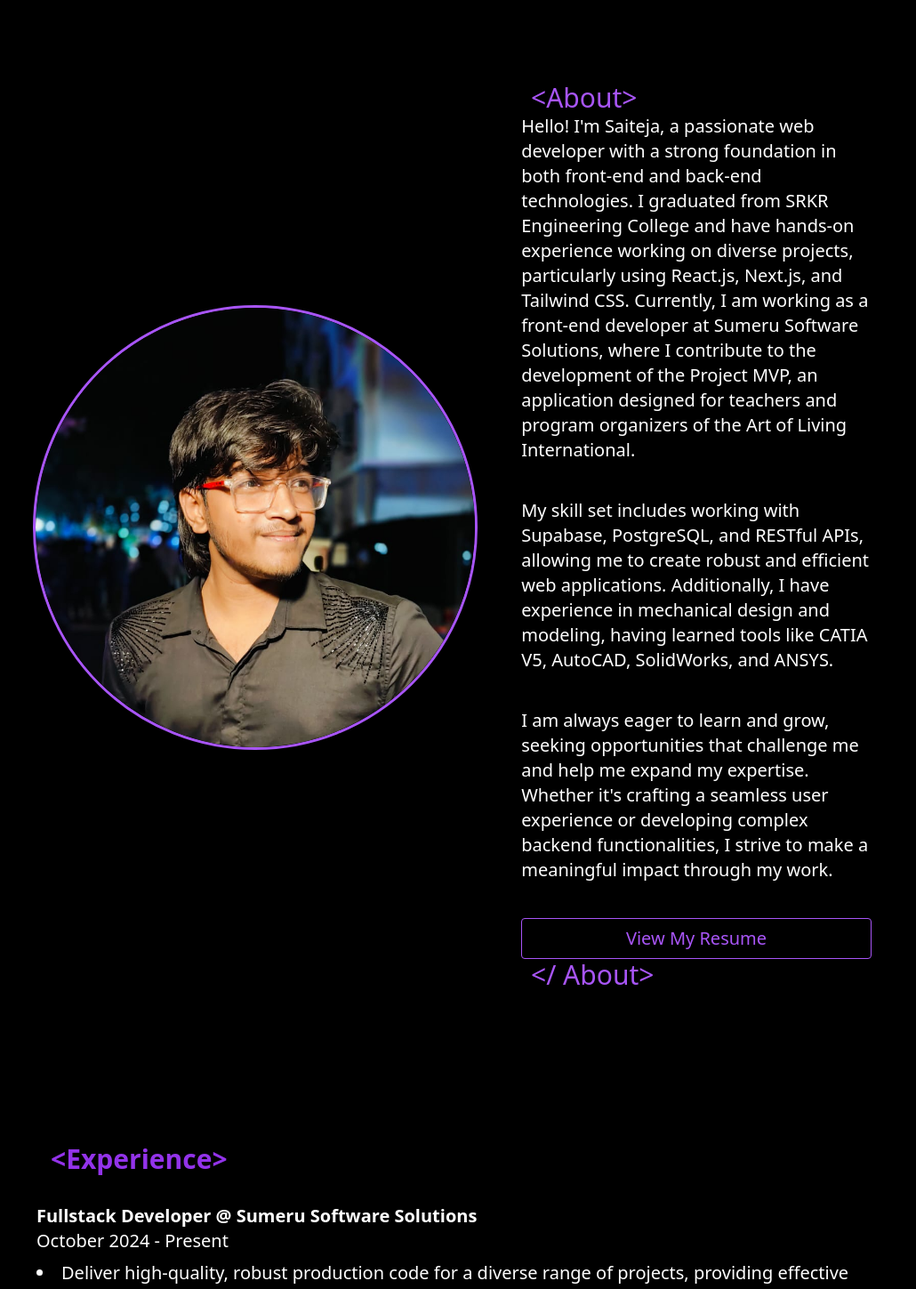
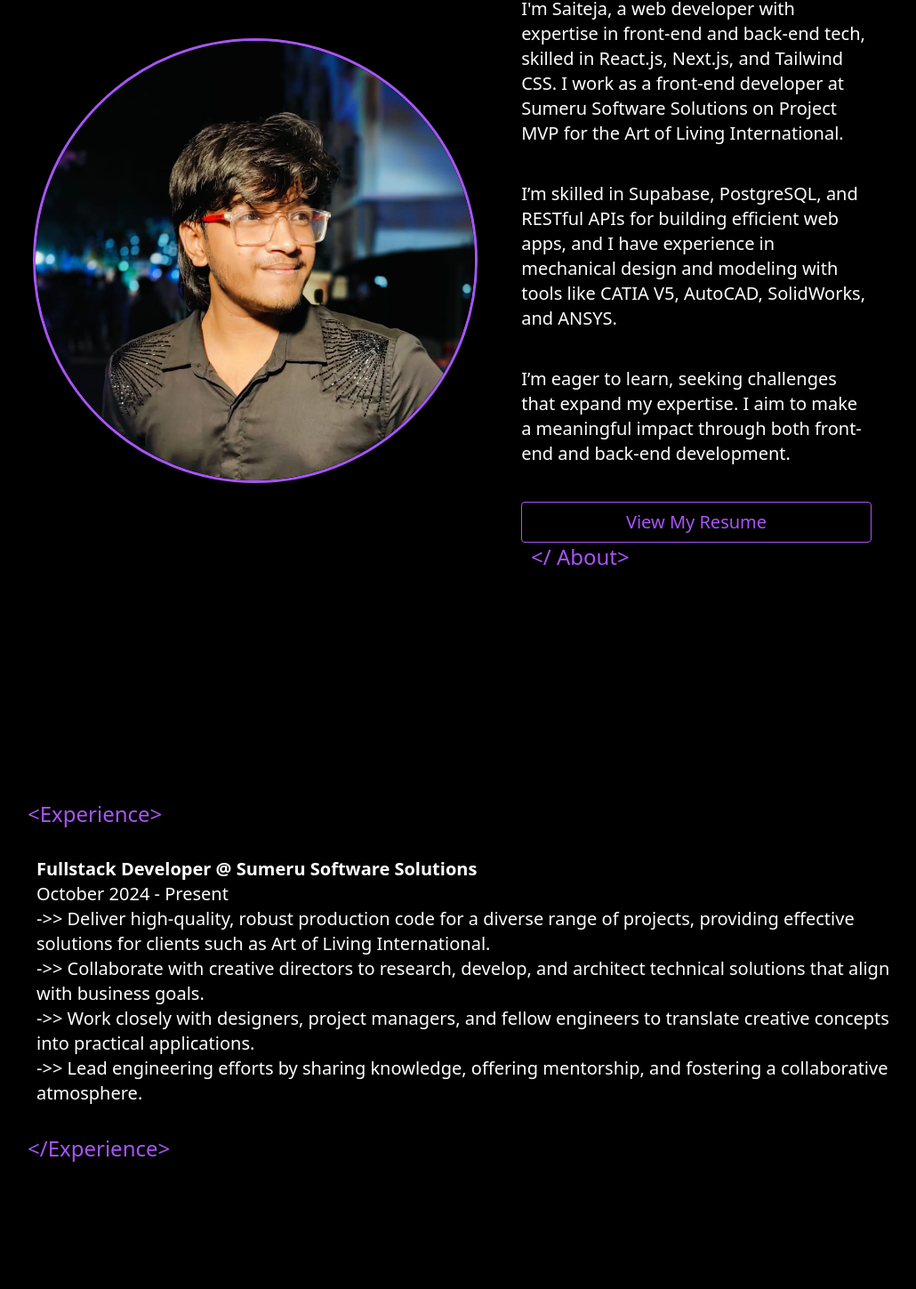
Before and after one commit to sangisapusaiteja/portfolio, a React (Create React App) app: page / in a window 1280 px wide. Shown: the part 897-2346 px from the top of the page at 89% size, without its empty margins (127-1157 px from the left). Built offline with nearby package versions, Linux system fonts and the light colour scheme.

Commit message:
ui chnanges

```diff
--- a/src/About.js
+++ b/src/About.js
@@ -8,7 +8,7 @@ const About = () => {
   };
 
   return (
-    <div className="flex  flex-col justify-center items-end md:items-center  text-2xl h-[1000px]  ml-10 pt-[900px] md:pt-0" >
+    <div className="flex  flex-col justify-center items-end md:items-center  text-2xl h-screen  ml-10  md:pt-0 ">
       <div className="flex flex-col md:flex-row items-center md:w-[80%]">
         <img
           src={myPhoto}
@@ -16,34 +16,25 @@ const About = () => {
           className="mb-5 w-[300px] md:w-[500px] h-[300px] md:h-[500px] rounded-full mr-10 md:mr-0 border-[3px] border-purple-500"
         />
         <div>
-          <h2 className="text-purple-500 text-2xl sm:text-3xl font-medium pl-[60px]">
+          <h2 className="text-purple-500 text-xl sm:text-2xl font-none pl-[60px]">
             &lt;About&gt;
           </h2>
-          <div className="p-5 flex flex-col items-center gap-10 text-xl md:p-0">
+          <div className="p-5 flex flex-col items-center gap-10 text-sm md:text-xl md:p-0">
             <p className="w-[80%]">
-              Hello! I'm Saiteja, a passionate web developer with a strong
-              foundation in both front-end and back-end technologies. I
-              graduated from SRKR Engineering College and have hands-on
-              experience working on diverse projects, particularly using
-              React.js, Next.js, and Tailwind CSS. Currently, I am working as a
-              front-end developer at Sumeru Software Solutions, where I
-              contribute to the development of the Project MVP, an application
-              designed for teachers and program organizers of the Art of Living
-              International.
+              I'm Saiteja, a web developer with expertise in front-end and
+              back-end tech, skilled in React.js, Next.js, and Tailwind CSS. I
+              work as a front-end developer at Sumeru Software Solutions on
+              Project MVP for the Art of Living International.
             </p>
             <p className="w-[80%]">
-              My skill set includes working with Supabase, PostgreSQL, and
-              RESTful APIs, allowing me to create robust and efficient web
-              applications. Additionally, I have experience in mechanical design
-              and modeling, having learned tools like CATIA V5, AutoCAD,
-              SolidWorks, and ANSYS.
+              I’m skilled in Supabase, PostgreSQL, and RESTful APIs for building
+              efficient web apps, and I have experience in mechanical design and
+              modeling with tools like CATIA V5, AutoCAD, SolidWorks, and ANSYS.
             </p>
             <p className="w-[80%]">
-              I am always eager to learn and grow, seeking opportunities that
-              challenge me and help me expand my expertise. Whether it's
-              crafting a seamless user experience or developing complex backend
-              functionalities, I strive to make a meaningful impact through my
-              work.
+              I’m eager to learn, seeking challenges that expand my expertise. I
+              aim to make a meaningful impact through both front-end and
+              back-end development.
             </p>
 
             <button
@@ -53,7 +44,7 @@ const About = () => {
               View My Resume
             </button>
           </div>
-          <h2 className="text-purple-500 text-2xl sm:text-3xl font-medium pl-[60px]">
+          <h2 className="text-purple-500 text-xl sm:text-2xl font-none pl-[60px]">
             &lt;/ About&gt;
           </h2>
         </div>
--- a/src/App.js
+++ b/src/App.js
@@ -6,7 +6,6 @@ import Contact from "./Contact";
 import GetInTouch from "./GetInTouch";
 import SocialIcons from "./SocialIcons";
 import EmailVertical from "./EmailVertical";
-import Logo from "./Logo";
 import Experience from "./Experience";
 import Projects from "./Projects";
 import { FaAdjust } from "react-icons/fa";
--- a/src/Experience.js
+++ b/src/Experience.js
@@ -6,36 +6,34 @@ const Experience = () => {
       title: "Fullstack Developer @ Sumeru Software Solutions",
       duration: "October 2024 - Present",
       responsibilities: [
-        "Deliver high-quality, robust production code for a diverse range of projects, providing effective solutions for clients such as Art of Living International.",
-        "Collaborate with creative directors to research, develop, and architect technical solutions that align with business goals.",
-        "Work closely with designers, project managers, and fellow engineers to translate creative concepts into practical applications.",
-        "Lead engineering efforts by sharing knowledge, offering mentorship, and fostering a collaborative atmosphere.",
+        "->> Deliver high-quality, robust production code for a diverse range of projects, providing effective solutions for clients such as Art of Living International.",
+        "->> Collaborate with creative directors to research, develop, and architect technical solutions that align with business goals.",
+        "->> Work closely with designers, project managers, and fellow engineers to translate creative concepts into practical applications.",
+        "->> Lead engineering efforts by sharing knowledge, offering mentorship, and fostering a collaborative atmosphere.",
       ],
     },
   ];
 
   return (
-    <section className="min-h-screen flex flex-col justify-center items-center py-20 mt-[1000px] md:mt-0">
+    <section className="h-screen flex flex-col justify-center items-center py-20  md:mt-0">
       <div className="w-4/5">
-        <h2 className="text-purple-600 text-2xl sm:text-3xl font-semibold pl-14 ">
+        <h2 className="text-purple-500 text-xl sm:text-2xl font-none pl-[30px]">
           &lt;Experience&gt;
         </h2>
-        <div className="mt-8 pl-[40px] text-xl">
+        <div className="mt-8 pl-[40px] text-sm md:text-xl">
           {experiences.map((exp, index) => (
             <article key={index} className="mb-8">
               <h3 className=" font-semibold">{exp.title}</h3>
-              <p className="">{exp.duration}</p>
-              <ul className="list-disc list-inside mt-2 space-y-1">
+              <p>{exp.duration}</p>
+              <ul>
                 {exp.responsibilities.map((responsibility, idx) => (
-                  <li key={idx} className="">
-                    {responsibility}
-                  </li>
+                  <li key={idx}>{responsibility}</li>
                 ))}
               </ul>
             </article>
           ))}
         </div>
-        <h2 className="text-purple-600 text-2xl sm:text-3xl font-semibold pl-14 ">
+        <h2 className="text-purple-500 text-xl sm:text-2xl font-none pl-[30px]">
           &lt;/Experience&gt;
         </h2>
       </div>
--- a/src/GetInTouch.js
+++ b/src/GetInTouch.js
@@ -7,12 +7,12 @@ const GetInTouch = () => {
   };
 
   return (
-    <div className="flex h-[1000px] flex-col lg:flex-row justify-center items-center text-lg pl-[60px] w-[90%]">
+    <div className="flex h-screen flex-col lg:flex-row justify-center items-center text-lg pl-[60px] w-[90%]">
       <div className="flex flex-col justify-start items-start sm:items-start max-w-lg lg:mr-10">
-        <h2 className="text-purple-500 text-2xl sm:text-3xl font-medium ">
+        <h2 className="text-purple-500 text-xl sm:text-2xl font-none">
           &lt;GetInTouch&gt;
         </h2>
-        <div className="p-5 md:p-0 flex flex-col text-left sm:text-left mb:text-3xl">
+        <div className="p-5 md:p-0 flex flex-col text-left sm:text-left text-sm md:text-xl">
           <p className="mb-2 sm:mb-4">Get In Touch</p>
           <p className="mb-2 sm:mb-4">
             I’m currently looking for any new opportunities,
@@ -53,7 +53,9 @@ const GetInTouch = () => {
           </p>
           <p className="mb-2 sm:mb-4 mt-4">
             Contact Telephone:{" "}
-            <a className="text-purple-500" href="tel:+918247714017">+91 82477 14017</a>
+            <a className="text-purple-500" href="tel:+918247714017">
+              +91 82477 14017
+            </a>
           </p>
           <button
             onClick={mailMe}
@@ -63,7 +65,7 @@ const GetInTouch = () => {
             Say Hello
           </button>
         </div>
-        <h2 className="mt-2 text-purple-500 text-2xl sm:text-3xl font-medium">
+        <h2 className="text-purple-500 text-xl sm:text-2xl font-none">
           &lt;/ GetInTouch&gt;
         </h2>
       </div>
@@ -71,7 +73,7 @@ const GetInTouch = () => {
       <img
         src={sai}
         alt="Your Description"
-        className="hidden lg:block w-[300px] h-[400px] rounded-lg"
+        className="hidden lg:block w-[300px] h-[400px]  border-[3px] border-purple-500"
       />
     </div>
   );
--- a/src/IntroCard.js
+++ b/src/IntroCard.js
@@ -2,7 +2,7 @@ import React from "react";
 
 const IntroCard = () => {
   return (
-    <div className="text-center h-[1000px] text-2xl sm:text-5xl flex flex-col justify-center gap-2 font-bold">
+    <div className="text-center h-screen text-2xl sm:text-5xl flex flex-col justify-center gap-2 font-bold">
       <h1 className="hover:text-purple-500 transition duration-300">
         I'm Saiteja Sangisapu.
       </h1>
--- a/src/NavBar.js
+++ b/src/NavBar.js
@@ -40,7 +40,9 @@ const NavBar = ({ isWhiteBackground }) => {
       <ul
         className={`${
           isMenuOpen ? "flex" : "hidden"
-        } flex-col md:flex md:flex-row md:justify-end items-center absolute md:static top-16 left-0 w-full md:w-auto bg-black md:bg-transparent text-white md:text-inherit z-10 p-4 md:p-0 overflow-y-auto max-h-[70vh] md:max-h-full space-y-4 md:space-y-0 md:space-x-6 transition-all duration-300`}
+        } flex-col md:flex md:flex-row md:justify-end items-center absolute md:static top-16 left-0 w-full md:w-auto ${
+          isWhiteBackground ? " text-black  bg-white" : " text-white bg-black"
+        }    md:text-inherit z-10 p-4 md:p-0 overflow-y-auto max-h-[70vh] md:max-h-full space-y-4 md:space-y-0 md:space-x-6 transition-all duration-300`}
       >
         <li>
           <a
```
Also changed, not shown: src/Contact.js (+10 -10 lines), src/Projects.js (+9 -7 lines).
